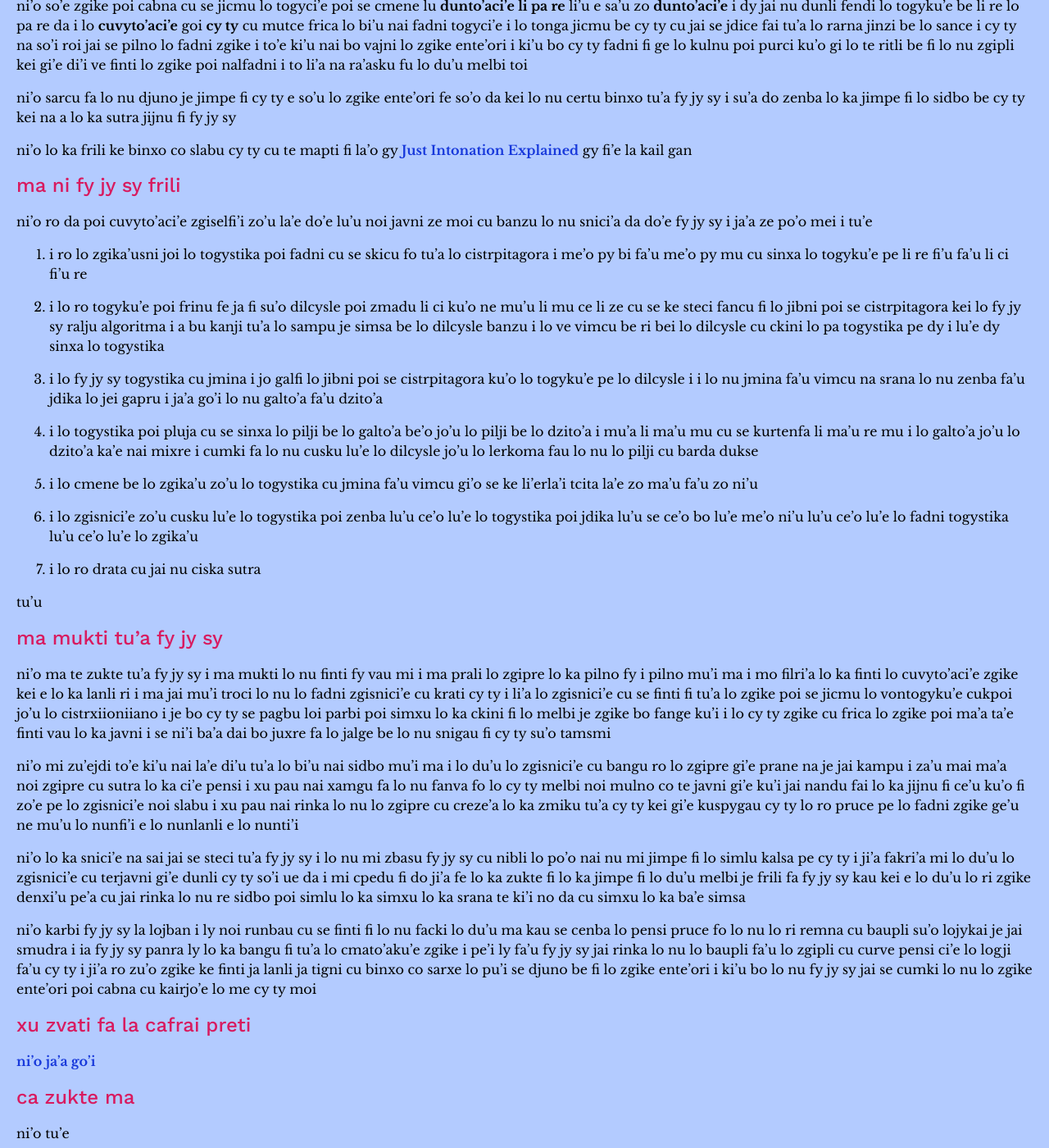
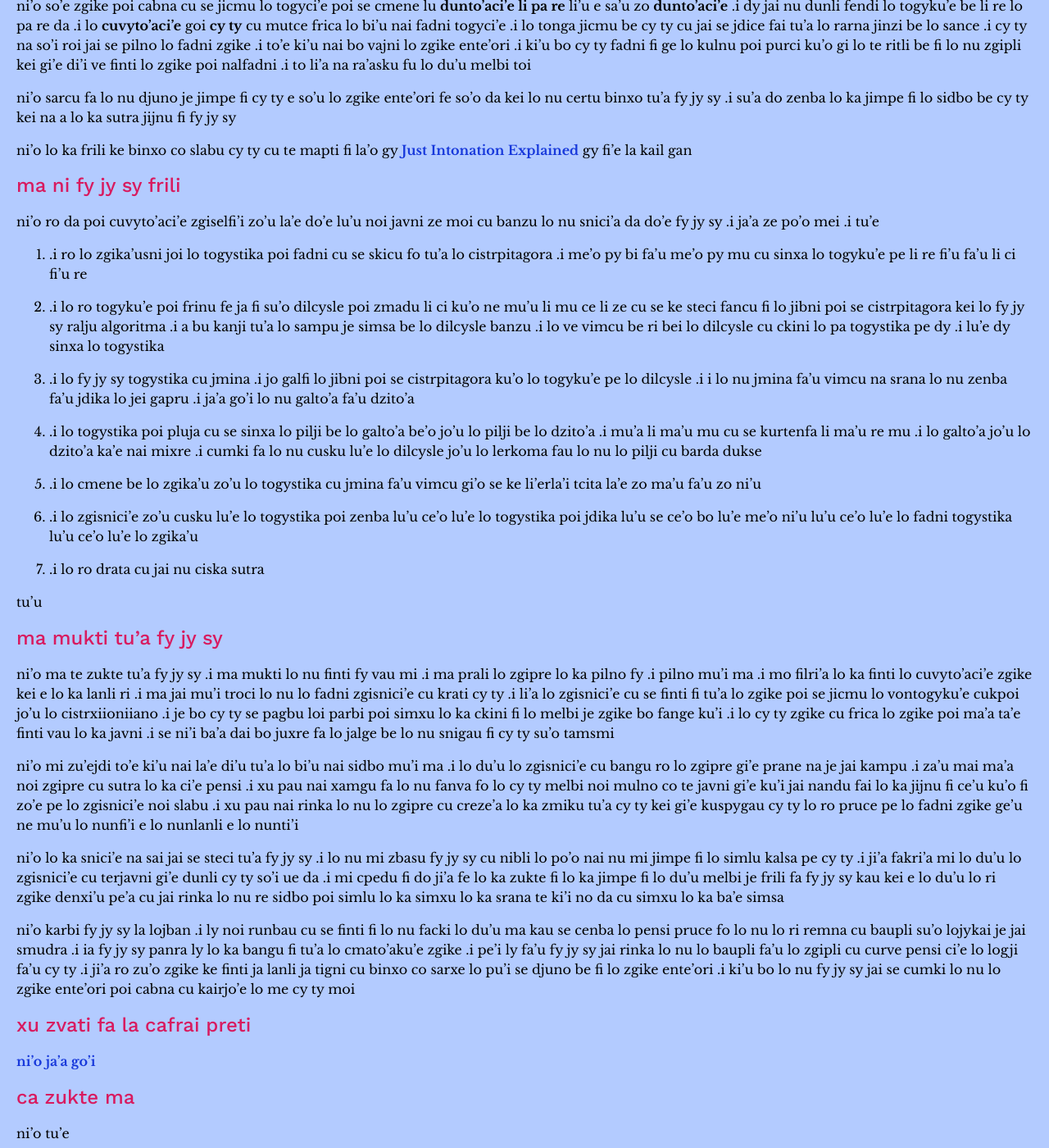
Before and after one commit to misotanni/misotanni.github.io, a Jekyll site: the page built from fjs/jbo/index.md, in a window 1280 px wide and 1400 px high, scrolled down 961 px. Shown: the whole window at 82% size. Built offline with Jekyll 4.4.1, drawn with Linux system fonts in a browser that asks for light colours; our own code applies the rules of GitHub Pages for plain Markdown files; some of the changed text lies outside the part shown.

Commit message:
added depybu'i before i

```diff
--- a/fjs/jbo/index.md
+++ b/fjs/jbo/index.md
@@ -2,7 +2,7 @@
 title: la fancu ke curve ciste
 ---
 
-> *i prali fi lo ka pilno lo se gerna poi xamgu se zbasu kei fa lo du'u lo frili snici'e pe gy cu rinka tu'a so'i smucfu ente'ori*
+> *.i prali fi lo ka pilno lo se gerna poi xamgu se zbasu kei fa lo du'u lo frili snici'e pe gy cu rinka tu'a so'i smucfu ente'ori*
 >
 > — sei la pi'er simon laplas cu cusku
 
@@ -19,91 +19,91 @@ ni'o ui friti tu'a ti noi kibystu pe la fancu ke curve ciste ku goi fy jy sy
 [ni'o e'e kinzga lo panra](https://youtu.be/38I3cylJlW4)
 
 ni'o la **fancu ke curve ciste** ku noi zoi gy **Functional Just System** gy e lu **fy jy sy** li'u glico cmene cu cnino ciste te pi'o tu'a lo **cuvyto'aci'e** zgike
-i cumki fa lo nu pilno lo zgisnici'e poi panra lo fadni ciste ku'o lo ka sepli skicu ro cuvyto'aci'e
-i te zu'e bo zmadu lo'e drata ciste ne mu'u zo'e pe la xelmxolts elis ge'u e zo'e pe la ben djonston lo ka melbi je finkai je frili
-i fy jy sy traji lo ka mi jgira kei fo lo'i se ke snada co finti ke'e be mi be'o poi srana lo cmato'aku'e zgike
+.i cumki fa lo nu pilno lo zgisnici'e poi panra lo fadni ciste ku'o lo ka sepli skicu ro cuvyto'aci'e
+.i te zu'e bo zmadu lo'e drata ciste ne mu'u zo'e pe la xelmxolts elis ge'u e zo'e pe la ben djonston lo ka melbi je finkai je frili
+.i fy jy sy traji lo ka mi jgira kei fo lo'i se ke snada co finti ke'e be mi be'o poi srana lo cmato'aku'e zgike
 
 ni'o la fancu ke curve ciste ku zo'u tu'e
 
-- i jai tadji lo nu **fanva** fi lo parbi pe lo cuvyto'aci'e lo zgike bangu poi jai se jimpe ro zgipre ku'o no'u lo zgisnici'e ge'u soi vo'i
-- i lo ka cilre lo nu tcidu je ciska do'e cu **tcetce frili** i je fy jy sy mutce zmadu lo cuvyto'aci'e snici'e poi drata vau lo ka sampu
-- i nibli lo nu ro sinxa e ro sance cu **pavysmu** i je ro tonga cu se sinxa pa da
-- i jai tadji lo nu ciska lu'e **lo cuvyto'aci'e be li ci'i** e nai lo jai se xusra i ja'e bo **zmadu** lo drata lo ka skicu se pi'o ce'u xo kau tonga
-- i **cimni** lo ka lo ce'u sinxa cu satci i ja'e bo ro tonga cu se sinxa lo traji
-- i jicmu fa lo **algoritma** be ve pu'e ro da i ja'e bo mapti lo nu skami zgifi'i i je ka'e zmiku se cau lo nu morji cilre ja zvafa'i lo datni i to ti noi urli cu sitna so'o tutci be lo nu kanji dy toi
+- .i jai tadji lo nu **fanva** fi lo parbi pe lo cuvyto'aci'e lo zgike bangu poi jai se jimpe ro zgipre ku'o no'u lo zgisnici'e ge'u soi vo'i
+- .i lo ka cilre lo nu tcidu je ciska do'e cu **tcetce frili** .i je fy jy sy mutce zmadu lo cuvyto'aci'e snici'e poi drata vau lo ka sampu
+- .i nibli lo nu ro sinxa e ro sance cu **pavysmu** .i je ro tonga cu se sinxa pa da
+- .i jai tadji lo nu ciska lu'e **lo cuvyto'aci'e be li ci'i** e nai lo jai se xusra .i ja'e bo **zmadu** lo drata lo ka skicu se pi'o ce'u xo kau tonga
+- .i **cimni** lo ka lo ce'u sinxa cu satci .i ja'e bo ro tonga cu se sinxa lo traji
+- .i jicmu fa lo **algoritma** be ve pu'e ro da .i ja'e bo mapti lo nu skami zgifi'i .i je ka'e zmiku se cau lo nu morji cilre ja zvafa'i lo datni .i to ti noi urli cu sitna so'o tutci be lo nu kanji dy toi
 
 tu'u
 
 ## lo cuvyto'aci'e cu mo
 
-ni'o do kucli di'u i jo o'i do ca tcidu lo tolmapti la'a
+ni'o do kucli di'u .i jo o'i do ca tcidu lo tolmapti la'a
 
 ni'o so'e zgike poi cabna cu se jicmu lo togyci'e poi se cmene lu **dunto'aci'e li pa re** li'u e sa'u zo **dunto'aci'e**
-i dy jai nu dunli fendi lo togyku'e be li re lo pa re da
-i lo **cuvyto'aci'e** goi **cy ty** cu mutce frica lo bi'u nai fadni togyci'e
-i lo tonga jicmu be cy ty cu jai se jdice fai tu'a lo rarna jinzi be lo sance
-i cy ty na so'i roi jai se pilno lo fadni zgike
-i to'e ki'u nai bo vajni lo zgike ente'ori
-i ki'u bo cy ty fadni fi ge lo kulnu poi purci ku'o gi lo te ritli be fi lo nu zgipli kei gi'e di'i ve finti lo zgike poi nalfadni
-i to li'a na ra'asku fu lo du'u melbi toi
+.i dy jai nu dunli fendi lo togyku'e be li re lo pa re da
+.i lo **cuvyto'aci'e** goi **cy ty** cu mutce frica lo bi'u nai fadni togyci'e
+.i lo tonga jicmu be cy ty cu jai se jdice fai tu'a lo rarna jinzi be lo sance
+.i cy ty na so'i roi jai se pilno lo fadni zgike
+.i to'e ki'u nai bo vajni lo zgike ente'ori
+.i ki'u bo cy ty fadni fi ge lo kulnu poi purci ku'o gi lo te ritli be fi lo nu zgipli kei gi'e di'i ve finti lo zgike poi nalfadni
+.i to li'a na ra'asku fu lo du'u melbi toi
 
 ni'o sarcu fa lo nu djuno je jimpe fi cy ty e so'u lo zgike ente'ori fe so'o da kei lo nu certu binxo tu'a fy jy sy
-i su'a do zenba lo ka jimpe fi lo sidbo be cy ty kei na a lo ka sutra jijnu fi fy jy sy
+.i su'a do zenba lo ka jimpe fi lo sidbo be cy ty kei na a lo ka sutra jijnu fi fy jy sy
 
 ni'o lo ka frili ke binxo co slabu cy ty cu te mapti fi la'o gy [Just Intonation Explained](https://www.kylegann.com/tuning.html) gy fi'e la kail gan
 
 ## ma ni fy jy sy frili
 
 ni'o ro da poi cuvyto'aci'e zgiselfi'i zo'u la'e do'e lu'u noi javni ze moi cu banzu lo nu snici'a da do'e fy jy sy
-i ja'a ze po'o mei
-i tu'e
+.i ja'a ze po'o mei
+.i tu'e
 
-1. i ro lo zgika'usni joi lo togystika poi fadni cu se skicu fo tu'a lo cistrpitagora i me'o py bi fa'u me'o py mu cu sinxa lo togyku'e pe li re fi'u fa'u li ci fi'u re
+1. .i ro lo zgika'usni joi lo togystika poi fadni cu se skicu fo tu'a lo cistrpitagora .i me'o py bi fa'u me'o py mu cu sinxa lo togyku'e pe li re fi'u fa'u li ci fi'u re
 
-2. i lo ro togyku'e poi frinu fe ja fi su'o dilcysle poi zmadu li ci ku'o ne mu'u li mu ce li ze cu se ke steci fancu fi lo jibni poi se cistrpitagora kei lo fy jy sy ralju algoritma i a bu kanji tu'a lo sampu je simsa be lo dilcysle banzu i lo ve vimcu be ri bei lo dilcysle cu ckini lo pa togystika pe dy i lu'e dy sinxa lo togystika
+2. .i lo ro togyku'e poi frinu fe ja fi su'o dilcysle poi zmadu li ci ku'o ne mu'u li mu ce li ze cu se ke steci fancu fi lo jibni poi se cistrpitagora kei lo fy jy sy ralju algoritma .i a bu kanji tu'a lo sampu je simsa be lo dilcysle banzu .i lo ve vimcu be ri bei lo dilcysle cu ckini lo pa togystika pe dy .i lu'e dy sinxa lo togystika
 
-3. i lo fy jy sy togystika cu jmina i jo galfi lo jibni poi se cistrpitagora ku'o lo togyku'e pe lo dilcysle i i lo nu jmina fa'u vimcu na srana lo nu zenba fa'u jdika lo jei gapru i ja'a go'i lo nu galto'a fa'u dzito'a
+3. .i lo fy jy sy togystika cu jmina .i jo galfi lo jibni poi se cistrpitagora ku'o lo togyku'e pe lo dilcysle .i i lo nu jmina fa'u vimcu na srana lo nu zenba fa'u jdika lo jei gapru .i ja'a go'i lo nu galto'a fa'u dzito'a
 
-4. i lo togystika poi pluja cu se sinxa lo pilji be lo galto'a be'o jo'u lo pilji be lo dzito'a i mu'a li ma'u mu cu se kurtenfa li ma'u re mu i lo galto'a jo'u lo dzito'a ka'e nai mixre i cumki fa lo nu cusku lu'e lo dilcysle jo'u lo lerkoma fau lo nu lo pilji cu barda dukse
+4. .i lo togystika poi pluja cu se sinxa lo pilji be lo galto'a be'o jo'u lo pilji be lo dzito'a .i mu'a li ma'u mu cu se kurtenfa li ma'u re mu .i lo galto'a jo'u lo dzito'a ka'e nai mixre .i cumki fa lo nu cusku lu'e lo dilcysle jo'u lo lerkoma fau lo nu lo pilji cu barda dukse
 
-5. i lo cmene be lo zgika'u zo'u lo togystika cu jmina fa'u vimcu gi'o se ke li'erla'i tcita la'e zo ma'u fa'u zo ni'u
+5. .i lo cmene be lo zgika'u zo'u lo togystika cu jmina fa'u vimcu gi'o se ke li'erla'i tcita la'e zo ma'u fa'u zo ni'u
 
-6. i lo zgisnici'e zo'u cusku lu'e lo togystika poi zenba lu'u ce'o lu'e lo togystika poi jdika lu'u se ce'o bo lu'e me'o ni'u lu'u ce'o lu'e lo fadni togystika lu'u ce'o lu'e lo zgika'u
+6. .i lo zgisnici'e zo'u cusku lu'e lo togystika poi zenba lu'u ce'o lu'e lo togystika poi jdika lu'u se ce'o bo lu'e me'o ni'u lu'u ce'o lu'e lo fadni togystika lu'u ce'o lu'e lo zgika'u
 
-7. i lo ro drata cu jai nu ciska sutra
+7. .i lo ro drata cu jai nu ciska sutra
 
 tu'u
 
 ## ma mukti tu'a fy jy sy
 
 ni'o ma te zukte tu'a fy jy sy
-i ma mukti lo nu finti fy vau mi
-i ma prali lo zgipre lo ka pilno fy
-i pilno mu'i ma
-i mo filri'a lo ka finti lo cuvyto'aci'e zgike kei e lo ka lanli ri
-i ma jai mu'i troci lo nu lo fadni zgisnici'e cu krati cy ty
-i li'a lo zgisnici'e cu se finti fi tu'a lo zgike poi se jicmu lo vontogyku'e cukpoi jo'u lo cistrxiioniiano
-i je bo cy ty se pagbu loi parbi poi simxu lo ka ckini fi lo melbi je zgike bo fange ku'i
-i lo cy ty zgike cu frica lo zgike poi ma'a ta'e finti vau lo ka javni
-i se ni'i ba'a dai bo juxre fa lo jalge be lo nu snigau fi cy ty su'o tamsmi
+.i ma mukti lo nu finti fy vau mi
+.i ma prali lo zgipre lo ka pilno fy
+.i pilno mu'i ma
+.i mo filri'a lo ka finti lo cuvyto'aci'e zgike kei e lo ka lanli ri
+.i ma jai mu'i troci lo nu lo fadni zgisnici'e cu krati cy ty
+.i li'a lo zgisnici'e cu se finti fi tu'a lo zgike poi se jicmu lo vontogyku'e cukpoi jo'u lo cistrxiioniiano
+.i je bo cy ty se pagbu loi parbi poi simxu lo ka ckini fi lo melbi je zgike bo fange ku'i
+.i lo cy ty zgike cu frica lo zgike poi ma'a ta'e finti vau lo ka javni
+.i se ni'i ba'a dai bo juxre fa lo jalge be lo nu snigau fi cy ty su'o tamsmi
 
 ni'o mi zu'ejdi to'e ki'u nai la'e di'u tu'a lo bi'u nai sidbo mu'i ma
-i lo du'u lo zgisnici'e cu bangu ro lo zgipre gi'e prane na je jai kampu
-i za'u mai ma'a noi zgipre cu sutra lo ka ci'e pensi
-i xu pau nai xamgu fa lo nu fanva fo lo cy ty melbi noi mulno co te javni gi'e ku'i jai nandu fai lo ka jijnu fi ce'u ku'o fi zo'e pe lo zgisnici'e noi slabu
-i xu pau nai rinka lo nu lo zgipre cu creze'a lo ka zmiku tu'a cy ty kei gi'e kuspygau cy ty lo ro pruce pe lo fadni zgike ge'u ne mu'u lo nunfi'i e lo nunlanli e lo nunti'i
+.i lo du'u lo zgisnici'e cu bangu ro lo zgipre gi'e prane na je jai kampu
+.i za'u mai ma'a noi zgipre cu sutra lo ka ci'e pensi
+.i xu pau nai xamgu fa lo nu fanva fo lo cy ty melbi noi mulno co te javni gi'e ku'i jai nandu fai lo ka jijnu fi ce'u ku'o fi zo'e pe lo zgisnici'e noi slabu
+.i xu pau nai rinka lo nu lo zgipre cu creze'a lo ka zmiku tu'a cy ty kei gi'e kuspygau cy ty lo ro pruce pe lo fadni zgike ge'u ne mu'u lo nunfi'i e lo nunlanli e lo nunti'i
 
 ni'o lo ka snici'e na sai jai se steci tu'a fy jy sy
-i lo nu mi zbasu fy jy sy cu nibli lo po'o nai nu mi jimpe fi lo simlu kalsa pe cy ty
-i ji'a fakri'a mi lo du'u lo zgisnici'e cu terjavni gi'e dunli cy ty so'i ue da
-i mi cpedu fi do ji'a fe lo ka zukte fi lo ka jimpe fi lo du'u melbi je frili fa fy jy sy kau kei e lo du'u lo ri zgike denxi'u pe'a cu jai rinka lo nu re sidbo poi simlu lo ka simxu lo ka srana te ki'i no da cu simxu lo ka ba'e simsa
+.i lo nu mi zbasu fy jy sy cu nibli lo po'o nai nu mi jimpe fi lo simlu kalsa pe cy ty
+.i ji'a fakri'a mi lo du'u lo zgisnici'e cu terjavni gi'e dunli cy ty so'i ue da
+.i mi cpedu fi do ji'a fe lo ka zukte fi lo ka jimpe fi lo du'u melbi je frili fa fy jy sy kau kei e lo du'u lo ri zgike denxi'u pe'a cu jai rinka lo nu re sidbo poi simlu lo ka simxu lo ka srana te ki'i no da cu simxu lo ka ba'e simsa
 
 ni'o karbi fy jy sy la lojban
-i ly noi runbau cu se finti fi lo nu facki lo du'u ma kau se cenba lo pensi pruce fo lo nu lo ri remna cu baupli su'o lojykai je jai smudra
-i ia fy jy sy panra ly lo ka bangu fi tu'a lo cmato'aku'e zgike
-i pe'i ly fa'u fy jy sy jai rinka lo nu lo baupli fa'u lo zgipli cu curve pensi ci'e lo logji fa'u cy ty
-i ji'a ro zu'o zgike ke finti ja lanli ja tigni cu binxo co sarxe lo pu'i se djuno be fi lo zgike ente'ori
-i ki'u bo lo nu fy jy sy jai se cumki lo nu lo zgike ente'ori poi cabna cu kairjo'e lo me cy ty moi
+.i ly noi runbau cu se finti fi lo nu facki lo du'u ma kau se cenba lo pensi pruce fo lo nu lo ri remna cu baupli su'o lojykai je jai smudra
+.i ia fy jy sy panra ly lo ka bangu fi tu'a lo cmato'aku'e zgike
+.i pe'i ly fa'u fy jy sy jai rinka lo nu lo baupli fa'u lo zgipli cu curve pensi ci'e lo logji fa'u cy ty
+.i ji'a ro zu'o zgike ke finti ja lanli ja tigni cu binxo co sarxe lo pu'i se djuno be fi lo zgike ente'ori
+.i ki'u bo lo nu fy jy sy jai se cumki lo nu lo zgike ente'ori poi cabna cu kairjo'e lo me cy ty moi
 
 ## xu zvati fa la cafrai preti
 
@@ -113,13 +113,13 @@ i ki'u bo lo nu fy jy sy jai se cumki lo nu lo zgike ente'ori poi cabna cu kairj
 
 ni'o tu'e
 
-- i zvati ti fa [la janli xe ctuca](crash.html) ku pe fy jy sy i fau lo ji'a nu so'o va'e jimpe fi cy ty cu sarcu lo nu cilre lo jicmu be lo fy jy sy sidbo kei fa tu'a lo mentu be li so'o po'o
-- i tcidu [lo se javni](rules.html) fau lo nu fa'idji fi lo se senpi
-- i zgana [lo cmaci](math.html) pe fy jy sy i lo ctaipe be lo du'u fy jy sy cu pavysmu gi'e ckaji so'i da vau cu zvati ti
-- i mencti [lo xe karbi](compare.html) be fy jy sy bei lo re jivna snici'e no'u zo'e pe la xelmxolts elis ge'u e zo'e pe la ben djonston i ba'o la'e di'u jimpe lo du'u fy jy sy zmadu re zo'e ma kau
-- i tcidu [lo u'enmo daurki'u](dream.html) fau lo nu banzu na ku fa lo logji co kunti pe'a
-- i pilno [lo kajytci seljmaji](calc.html) i **e'e** ca zi kibytci tcitygau fi ri
-- i lanli [lo so'i mupli](examples.html) be lo ka fy jy sy se pilno fi ce'u
+- .i zvati ti fa [la janli xe ctuca](crash.html) ku pe fy jy sy .i fau lo ji'a nu so'o va'e jimpe fi cy ty cu sarcu lo nu cilre lo jicmu be lo fy jy sy sidbo kei fa tu'a lo mentu be li so'o po'o
+- .i tcidu [lo se javni](rules.html) fau lo nu fa'idji fi lo se senpi
+- .i zgana [lo cmaci](math.html) pe fy jy sy .i lo ctaipe be lo du'u fy jy sy cu pavysmu gi'e ckaji so'i da vau cu zvati ti
+- .i mencti [lo xe karbi](compare.html) be fy jy sy bei lo re jivna snici'e no'u zo'e pe la xelmxolts elis ge'u e zo'e pe la ben djonston .i ba'o la'e di'u jimpe lo du'u fy jy sy zmadu re zo'e ma kau
+- .i tcidu [lo u'enmo daurki'u](dream.html) fau lo nu banzu na ku fa lo logji co kunti pe'a
+- .i pilno [lo kajytci seljmaji](calc.html) .i **e'e** ca zi kibytci tcitygau fi ri
+- .i lanli [lo so'i mupli](examples.html) be lo ka fy jy sy se pilno fi ce'u
 
 tu'u
 
```
